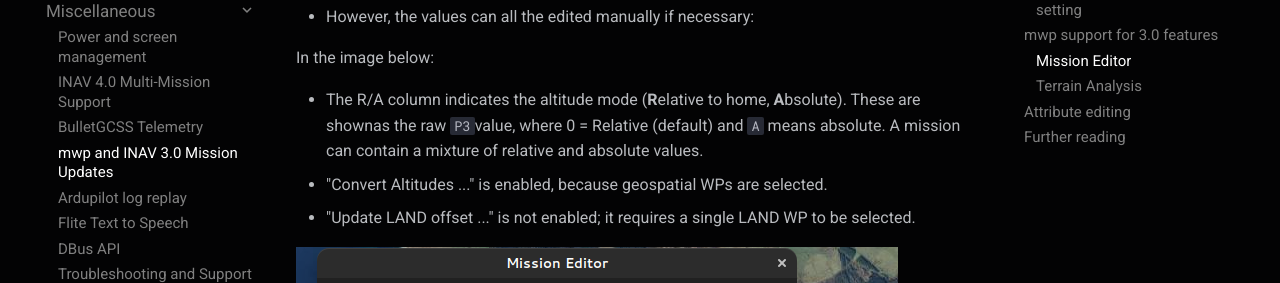
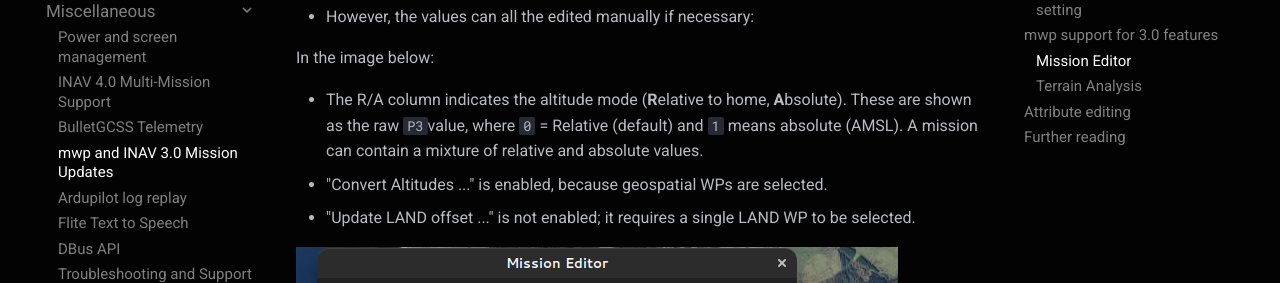
Before and after one commit to stronnag/mwptools, an MkDocs documentation site: the page built from docs/manual/docs/Support-for-inav-3.0-WP-features.md, in a window 1280 px wide and 900 px high, scrolled down 1420 px. Shown: the part 170-453 px from the top of the window. Built offline with MkDocs 1.6.1 and Material for MkDocs 9.7.7, drawn with Linux system fonts in a browser that asks for light colours.

Commit message:
fix typos in wp alt docs

```diff
--- a/docs/manual/docs/Support-for-inav-3.0-WP-features.md
+++ b/docs/manual/docs/Support-for-inav-3.0-WP-features.md
@@ -43,7 +43,7 @@ The text in parentheses indicating that a selection of point and an internet (`i
 
 In the image below:
 
-* The R/A column indicates the altitude mode (**R**elative to home, **A**bsolute). These are shownas the raw `P3`value, where 0 = Relative (default) and `A` means absolute. A mission can contain a mixture of relative and absolute values.
+* The R/A column indicates the altitude mode (**R**elative to home, **A**bsolute). These are shown as the raw `P3`value, where `0` = Relative (default) and `1` means absolute (AMSL). A mission can contain a mixture of relative and absolute values.
 * "Convert Altitudes ..." is enabled, because geospatial WPs are selected.
 * "Update LAND offset ..."  is not enabled; it requires a single LAND WP to be selected.
 
```
Also changed, not shown: 1 other file.
